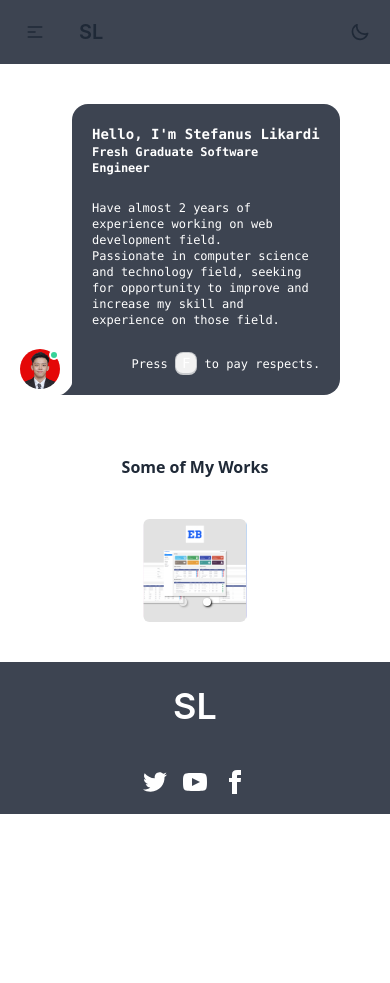
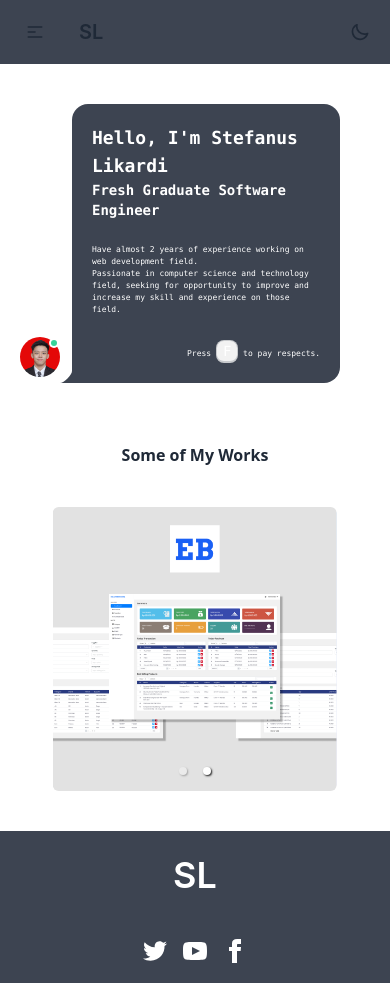
Before and after one commit to stefanus2709/stefanus2709.github.io, a React (Create React App) app: page / in a window 390 px wide. Before the commit the page ends 844 px from the top, so only its background shows below. Built offline with nearby package versions, Linux system fonts and the light colour scheme.

Commit message:
[fix] media query

```diff
--- a/src/component/Home/HomeContent.jsx
+++ b/src/component/Home/HomeContent.jsx
@@ -16,7 +16,7 @@ const HomeContent = () => {
             <div className="chat chat-start p-5">
                 <div className='mt-auto'>
                     <div className="avatar online">
-                        <div className="phone:w-10 w-20 rounded-full">
+                        <div className="phone:w-10 md:w-20 rounded-full">
                             <img src={myFace} />
                         </div>
                     </div>
@@ -25,15 +25,15 @@ const HomeContent = () => {
                 <div className="transition ease-in-out duration-700 chat-bubble w-11/12 p-5
                 hover:-translate-y-3 hover:translate-x-3 hover:bg-sky-500 hover:duration-700 hover:ease-in-out
                 hover:text-white hover:cursor-pointer">
-                    <p className="font-mono phone:text-sm sm:text-2xl text-5xl font-bold">Hello, I'm Stefanus Likardi</p>
-                    <p className="font-mono phone:text-xs sm:text-lg text-3xl font-bold">Fresh Graduate Software Engineer</p>
+                    <p className="font-mono phone:text-lg sm:text-2xl md:text-5xl font-bold">Hello, I'm Stefanus Likardi</p>
+                    <p className="font-mono phone:text-sm sm:text-lg md:text-3xl font-bold">Fresh Graduate Software Engineer</p>
                     <br/>
-                    <p className="font-mono phone:text-xs sm:text-xs text-base">
+                    <p className="font-mono phone:text-[8px] sm:text-xs md:text-base">
                         Have almost 2 years of experience working on web development field.<br/>
                         Passionate in computer science and technology field, seeking for opportunity to improve and increase my skill and experience on those field.
                     </p>
                     <br/>
-                    <div className="font-mono phone:text-xs sm:text-xs text-base text-end">
+                    <div className="font-mono phone:text-[8px] sm:text-xs md:text-base text-end">
                         Press <kbd id="kbdF" className="kbd kbd-sm">F</kbd> to pay respects.
                         <br/>
                         {keyDown != 0 && `Respected ${keyDown} times.`}
--- a/src/component/Home/HomeProject.jsx
+++ b/src/component/Home/HomeProject.jsx
@@ -7,7 +7,7 @@ import "react-responsive-carousel/lib/styles/carousel.min.css";
 
 const HomeProject = () => {
     return (
-        <Carousel className="transition ease-in-out duration-700 w-1/3 h-1/4 m-auto hover:cursor-pointer
+        <Carousel className="transition ease-in-out duration-700 sm:w-4/12 phone:w-11/12 m-auto hover:cursor-pointer
         hover:scale-105 hover:duration-700 hover:ease-in-out"
         autoPlay={true} infiniteLoop={true} showIndicators={true} showThumbs={false}
         showArrows={false} showStatus={false}>
```
Also changed, not shown: tailwind.config.js (+0 -10 lines).
